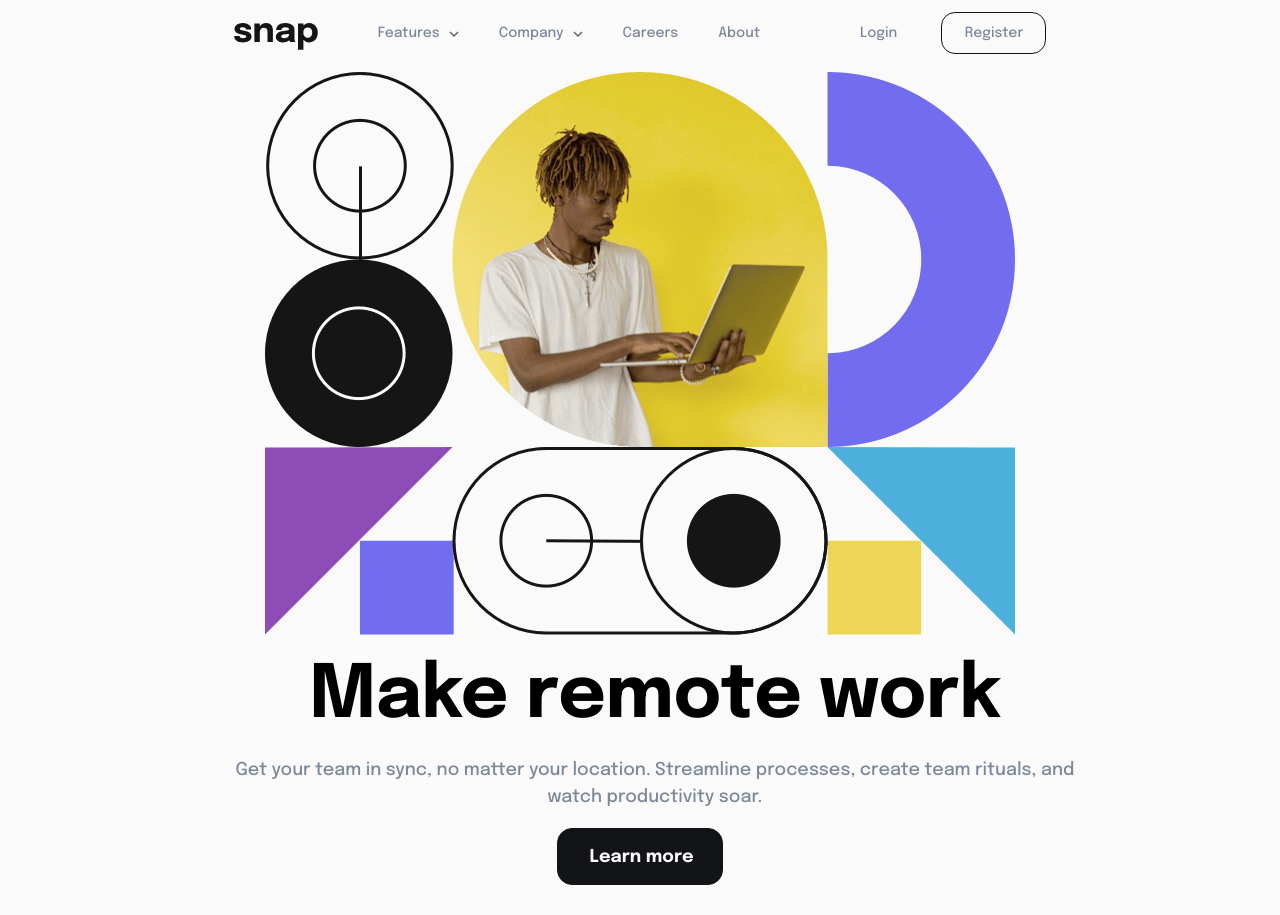
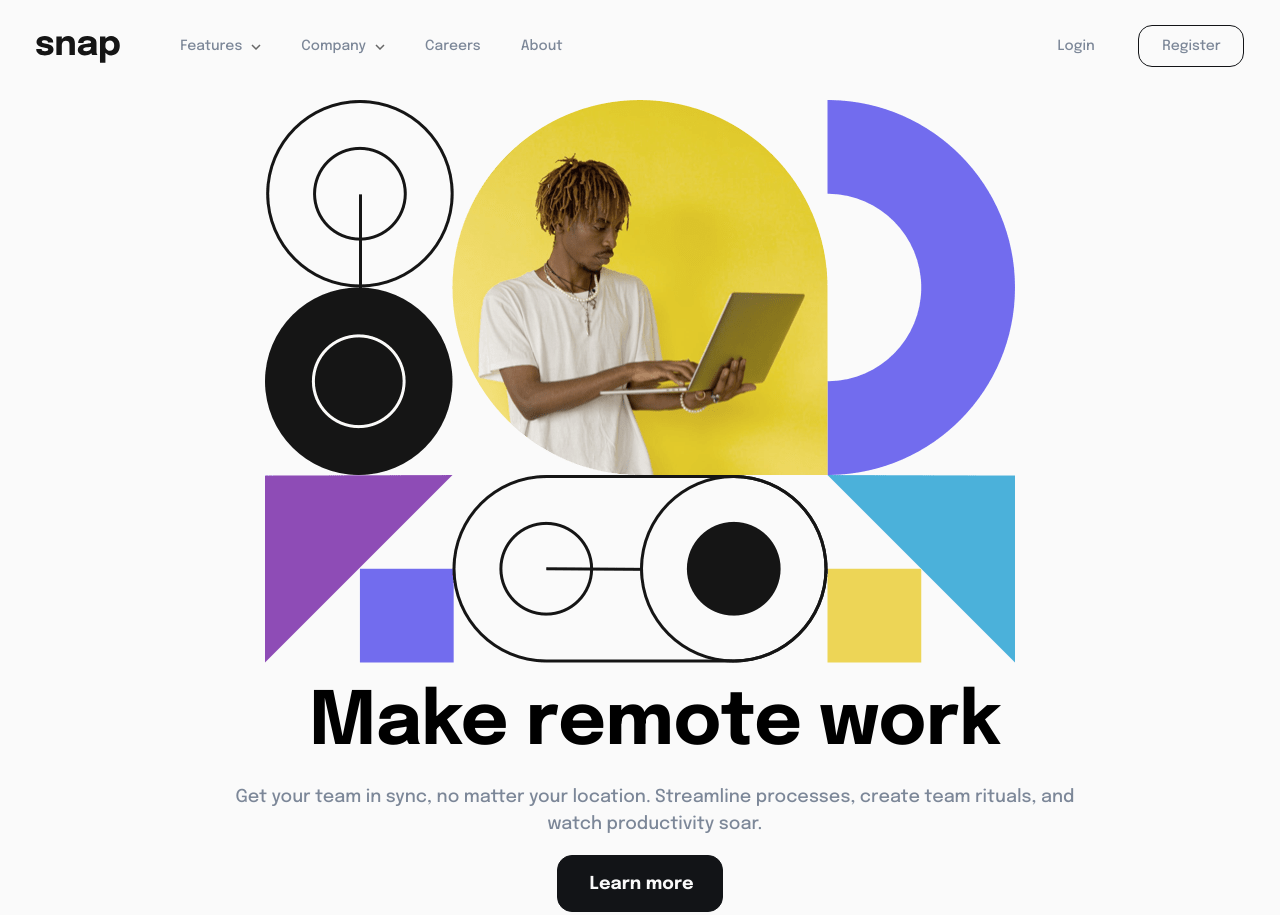
Before and after one commit to Musicalaudio/intro-section-with-dropdown-navigation-main, a plain HTML site: page index.html in a window 1280 px wide. Shown: the top 915 px of the page. Drawn offline with Linux system fonts and the light colour scheme.

Commit message:
centered navbar and capped max-width

```diff
--- a/styles/style.css
+++ b/styles/style.css
@@ -49,11 +49,11 @@ h1 {
 
 .nav {
   display: flex;
-  margin-block: clamp(1rem, calc(0.82rem + 0.75vw), 1.5rem);
-  margin-inline: clamp(1rem, calc(0.47rem + 2.25vw), 2.5rem);
+  padding-block: clamp(1rem, calc(0.82rem + 0.75vw), 1.5rem);
+  padding: clamp(1rem, calc(0.47rem + 2.25vw), 2.5rem);
   font-size: var(--fs-s);
   max-width: 85rem;
-  justify-self: center;
+  margin-inline: auto;
 }
 
 .nav :where(li, a) {
```
